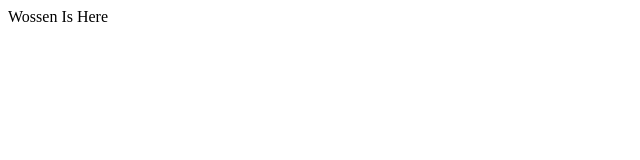
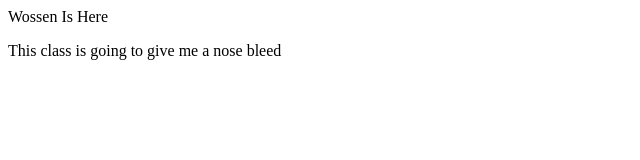
Before and after one commit to WossenAb/wossenab.github.io, a plain HTML site: page index.html in a window 1280 px wide. Shown: the whole page, without its empty margins (0-640 px from the left). Drawn offline with Linux system fonts and the light colour scheme.

Commit message:
Update index.html

```diff
--- a/index.html
+++ b/index.html
@@ -5,6 +5,13 @@
 Wossen Is Here
 </p>
 
+<p>
+
+This class is going to give me a nose bleed
+
+</p>
+
+
 
 
 
```
